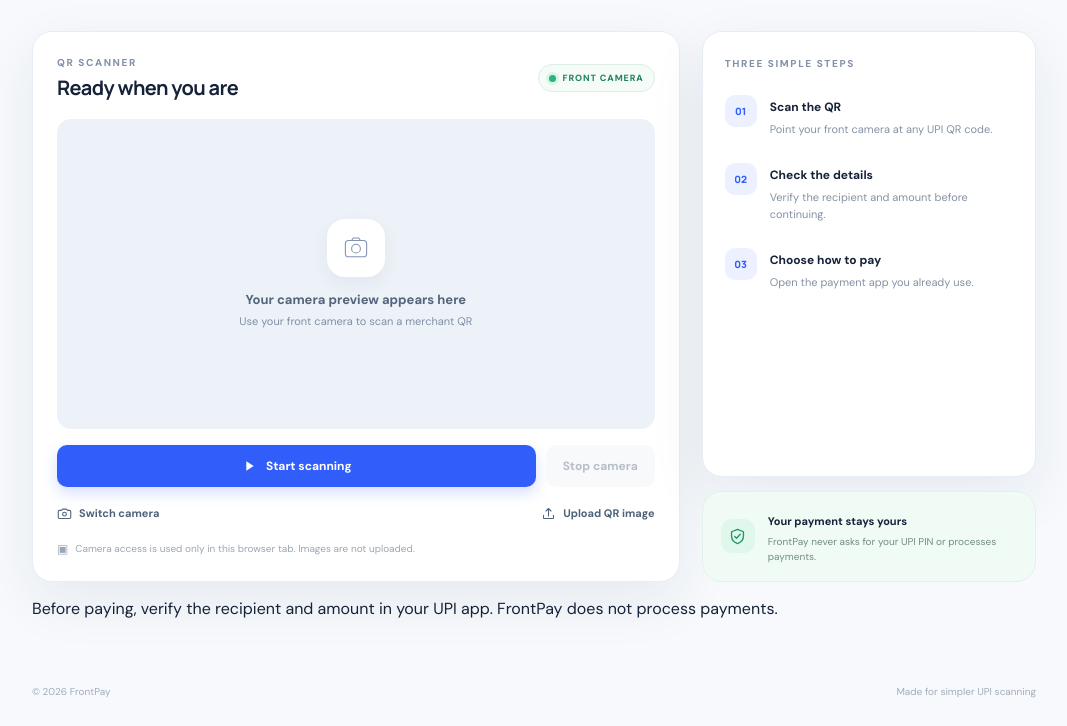
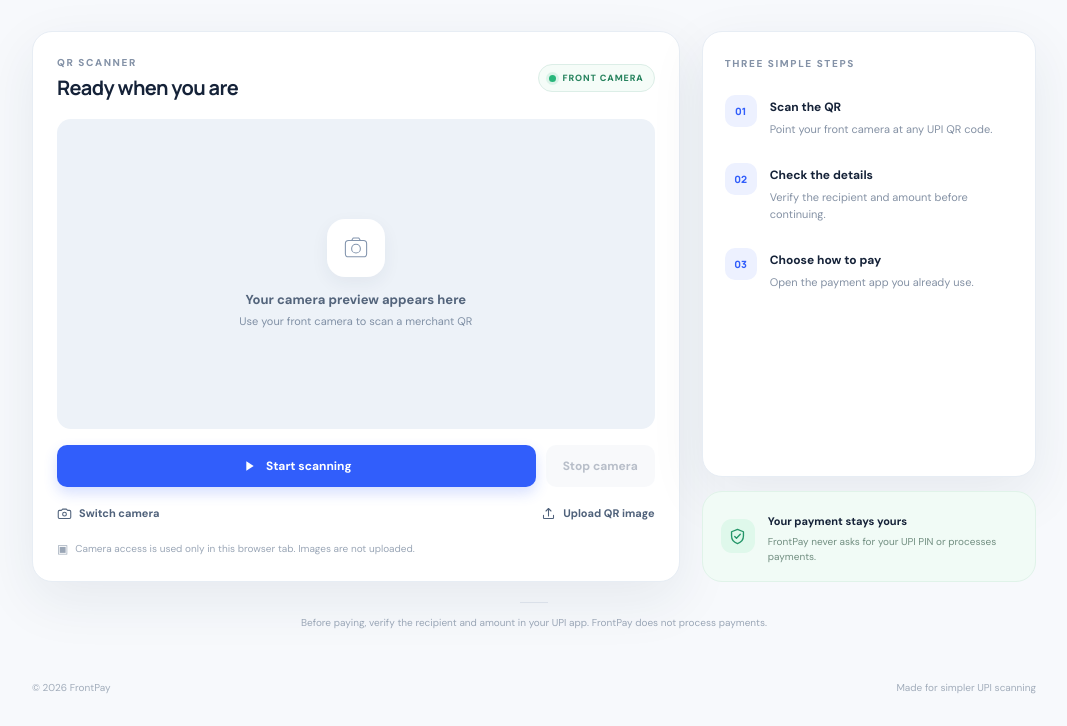
Before and after one commit to Baswaraj-Mundkar/FrontPay, a plain HTML site: page index.html in a window 1280 px wide. Shown: the part 576-1302 px from the top of the page, without its empty margins (106-1173 px from the left). Drawn offline with nearby package versions, Linux system fonts and the light colour scheme.

Commit message:
Style subtle safety note

```diff
--- a/style.css
+++ b/style.css
@@ -92,3 +92,8 @@ footer{max-width:1060px;margin:0 auto;padding:20px 28px 28px;display:flex;justif
 .visual-check{display:grid;place-items:center;width:15px;height:15px;border-radius:50%;background:#d6f4e5;color:#21885f;font-size:10px}
 @media(max-width:760px){.problem-banner{grid-template-columns:1fr;gap:6px;margin:-4px 0 24px;padding:21px 20px}.problem-visual{position:absolute;right:15px;top:18px;opacity:.9;transform:scale(.82);transform-origin:top right}.problem-copy{padding-right:78px}.problem-banner p{font-size:11px}.problem-points{gap:7px 12px}.problem-points span{font-size:9px}}
 @media(max-width:370px){.problem-visual{right:7px;transform:scale(.68);opacity:.7}.problem-copy{padding-right:55px}}
+
+
+/* Quiet, integrated payment-safety note */
+.safety-note{margin:20px 2px 0;padding:0;text-align:center;color:#9aa6b6;font-size:10px;line-height:1.6}
+.safety-note:before{content:"";display:block;width:28px;height:1px;margin:0 auto 12px;background:#e2e8f0}
```
